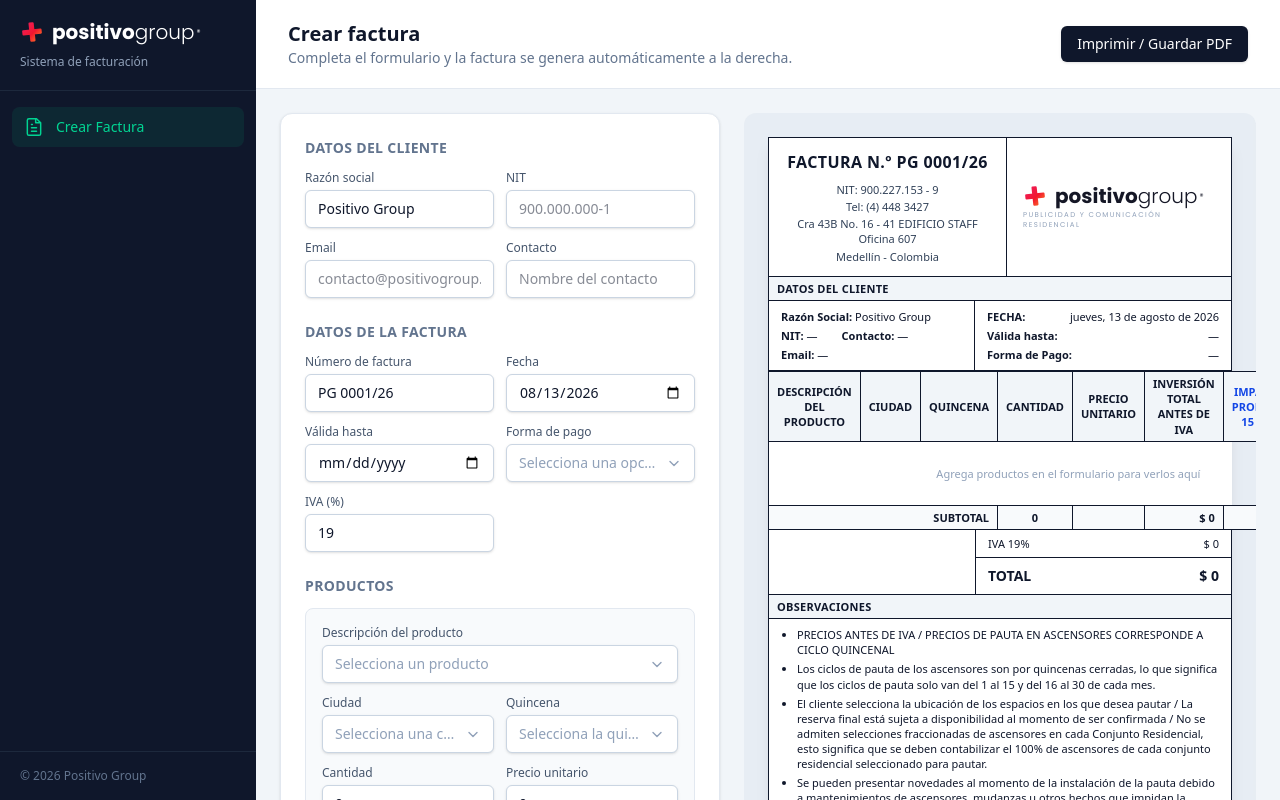
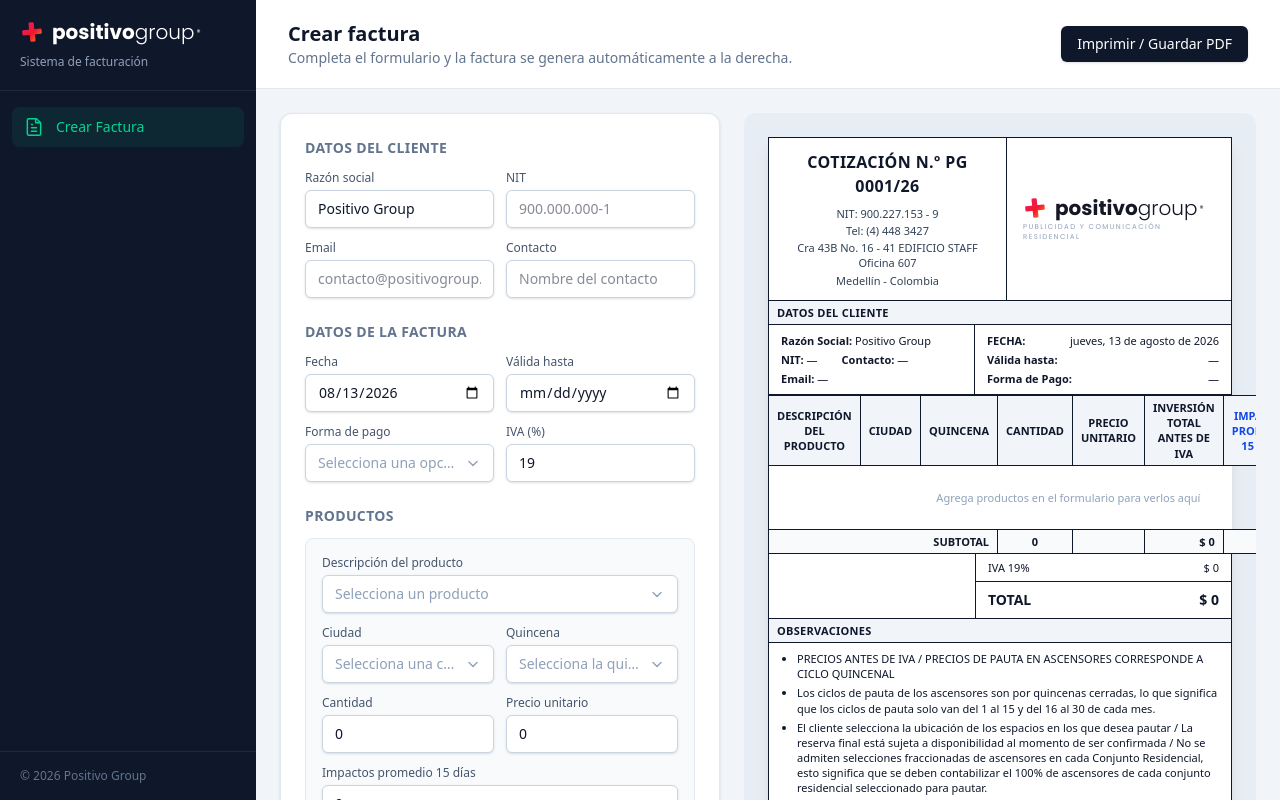
Before and after one commit to jpablo0724/positivogroup, a React (Vite) app: page / in a window 1280 px wide. Shown: the top 800 px of the page. Built offline with nearby package versions, Linux system fonts and the light colour scheme.

Commit message:
Quitar el campo editable de número de factura
El número (PG 0001/26, 0002/26...) ya se generaba solo; ahora también
se retira el input del formulario para que sea puramente automático.
El encabezado del documento pasa a decir "Cotización N.º" en vez de
"Factura N.º".

```diff
--- a/src/components/InvoiceForm.tsx
+++ b/src/components/InvoiceForm.tsx
@@ -139,14 +139,6 @@ export default function InvoiceForm({ data, onChange }: InvoiceFormProps) {
           Datos de la factura
         </h2>
         <div className="grid grid-cols-2 gap-3">
-          <div>
-            <label className={labelClass}>Número de factura</label>
-            <input
-              className={inputClass}
-              value={data.numeroFactura}
-              onChange={(e) => updateField("numeroFactura", e.target.value)}
-            />
-          </div>
           <div>
             <label className={labelClass}>Fecha</label>
             <input
--- a/src/components/InvoicePreview.tsx
+++ b/src/components/InvoicePreview.tsx
@@ -44,7 +44,7 @@ export default function InvoicePreview({ data }: InvoicePreviewProps) {
       <div className={`flex break-inside-avoid border ${border}`}>
         <div className={`flex-1 border-r ${border} px-4 py-3 text-center`}>
           <p className="text-base font-bold uppercase tracking-wide">
-            Factura N.º {data.numeroFactura || "—"}
+            Cotización N.º {data.numeroFactura || "—"}
           </p>
           <div className="mt-2 space-y-0.5 text-slate-700">
             <p>NIT: {COMPANY.nit}</p>
```
